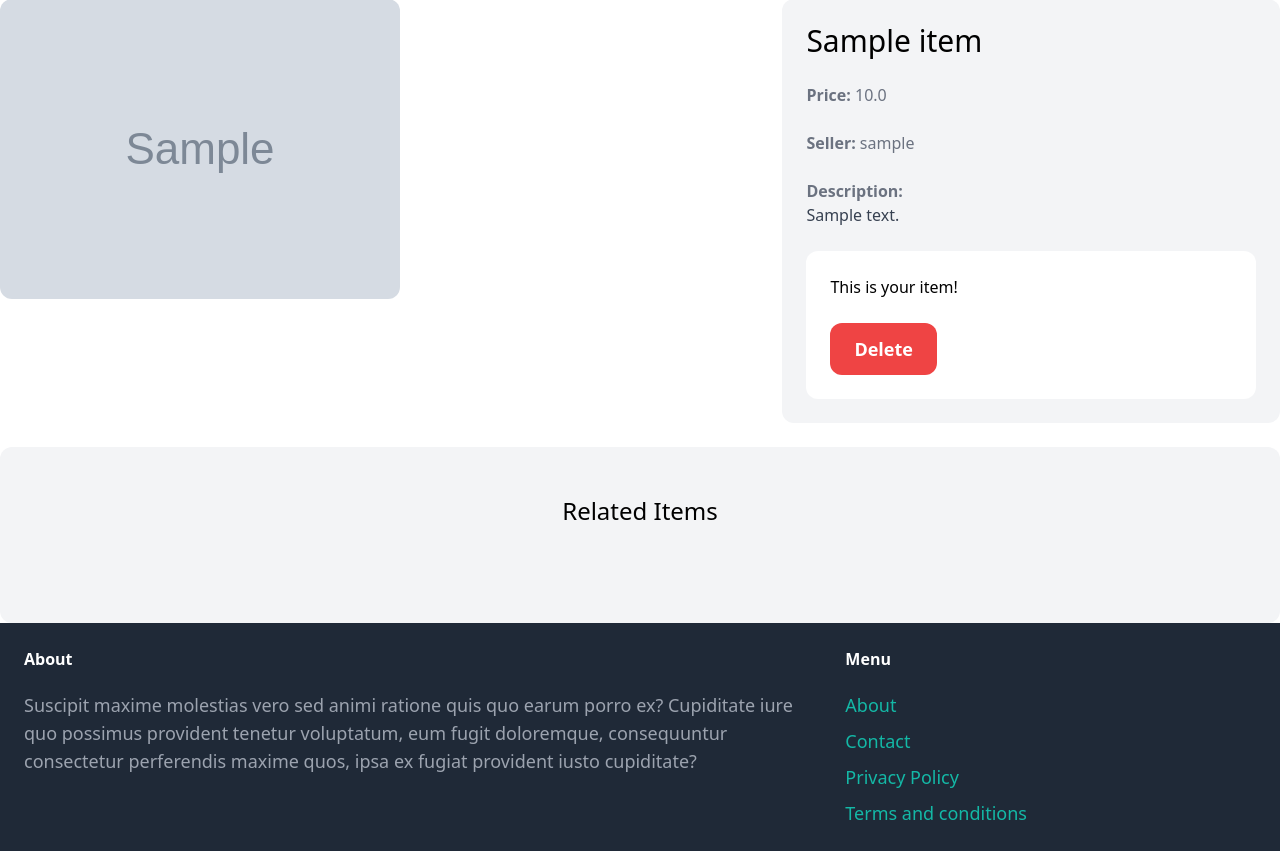
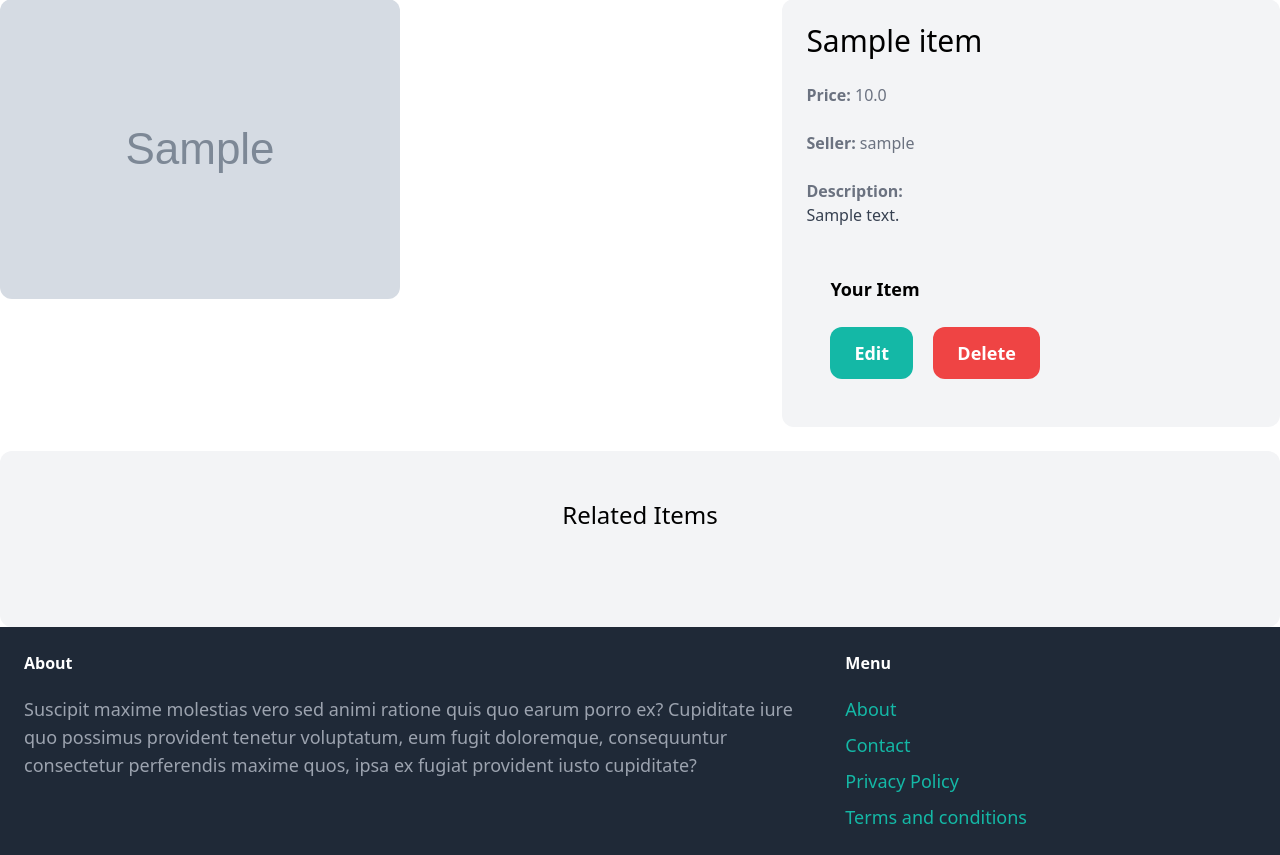
Before and after one commit to Rishi-Mishra0704/puddle, a Django app: page /items/1/ in a window 1280 px wide. Shown: the part 78-933 px from the top of the page. Run offline with Django 4.2, Linux system fonts and the light colour scheme; a user stored in the database is signed in; tables that the repository leaves empty hold one stand-in row (values such as "Sample post"); grey boxes marked "Sample" are stand-in pictures; some libraries are stand-ins or nearby versions.

Commit message:
add edit page

```diff
--- a/items/templates/items/details.html
+++ b/items/templates/items/details.html
@@ -24,14 +24,14 @@
                 </p>
             {% endif %}
             {% if request.user == item.created_by %}
-            <div class="mt-6 p-6 bg-white rounded-xl">
-                <p>This is your item!</p>
-
-                {% comment %} <a href="{% url 'item:edit' item.id %}" class="inline-block mt-6 px-6 py-3 text-lg font-semibold bg-teal-500 text-white rounded-xl">Edit</a> {% endcomment %}
-                <a href="{% url 'delete' item.id %}" class="inline-block mt-6 px-6 py-3 text-lg font-semibold bg-red-500 text-white rounded-xl">Delete</a>
+            <div class="mt-6 p-6 rounded-xl">
+                <p class="text-lg font-bold">Your Item</p>
+                <a href="{% url 'item:edit' item.id %}" class="inline-block mt-6 px-6 py-3 text-lg font-semibold bg-teal-500 text-white rounded-xl">Edit</a>
+                <span class="m-2"></span>
+                <a href="{% url 'item:delete' item.id %}" class="inline-block mt-6 px-6 py-3 text-lg font-semibold bg-red-500 text-white rounded-xl">Delete</a>
             </div>
         {% else %}
-            {% comment %} <a href="{% url 'conversation:new' item.id %}" class="inline-block mt-6 px-6 py-3 text-lg font-semibold bg-teal-500 text-white rounded-xl hover:bg-teal-700">Contact seller</a> {% endcomment %}
+            <a href="#" class="inline-block mt-6 px-6 py-3 text-lg font-semibold bg-teal-500 text-white rounded-xl hover:bg-teal-700">Contact seller</a>
         {% endif %}
         </div>
     </div>
@@ -40,7 +40,7 @@
         <div class="grid grid-cols-3 gap-3">
           {% for item in related_item %}
             <div>
-                <a href="{% url "detail" item.id%}">
+                <a href="{% url "item:detail" item.id%}">
                     <div class="col-span-3">
                         {% if item.images %}
                             <img src="{{ item.images.url }}" alt="{{ item.name }}" class="rounded-xl">
--- a/items/urls.py
+++ b/items/urls.py
@@ -8,4 +8,5 @@
     path('<int:pk>/', views.details, name='detail'),
     path('new/', views.new_item, name='new'),
     path('<int:pk>/delete/', views.delete, name='delete'),
+    path('<int:pk>/edit/', views.edit, name='edit'),
 ]
```
